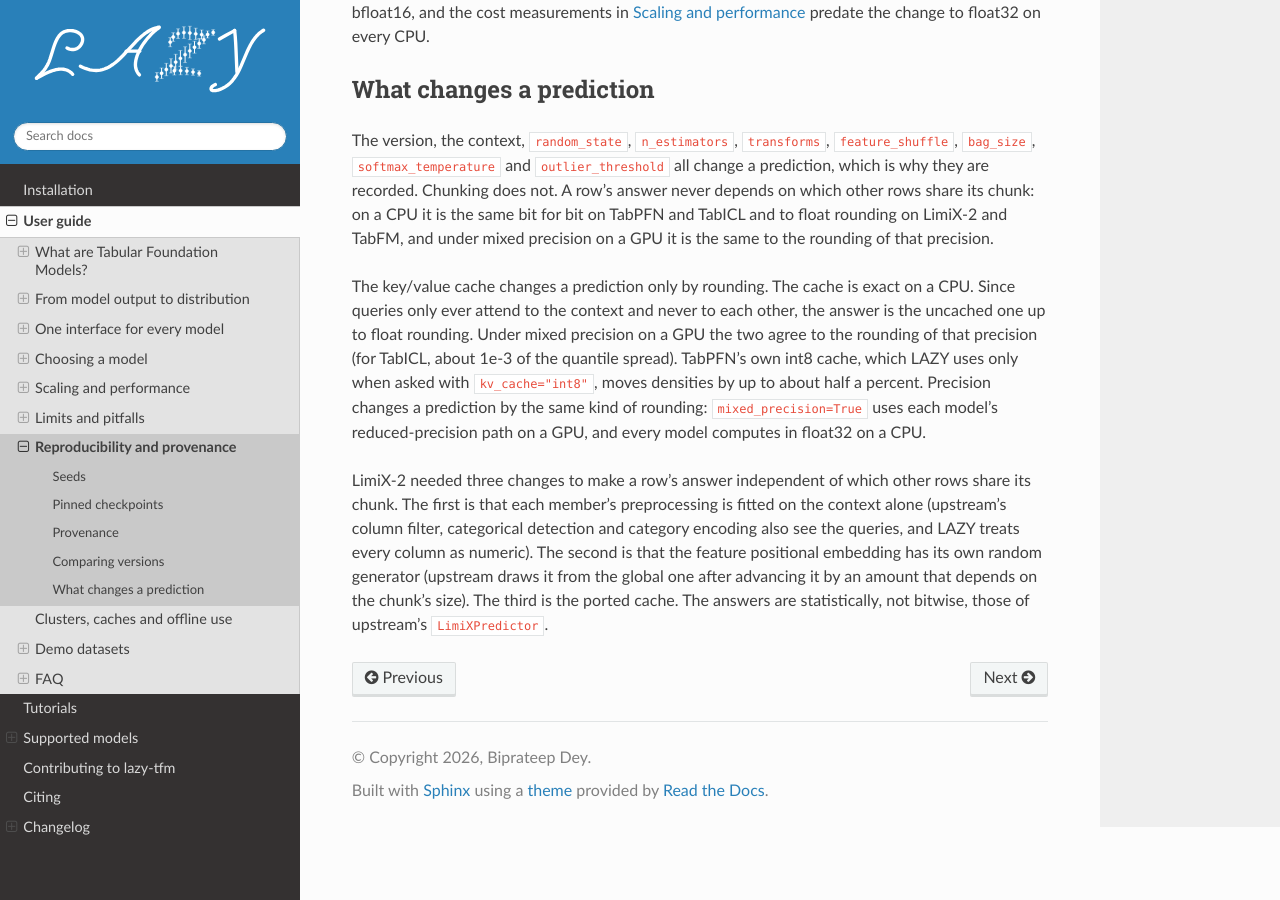
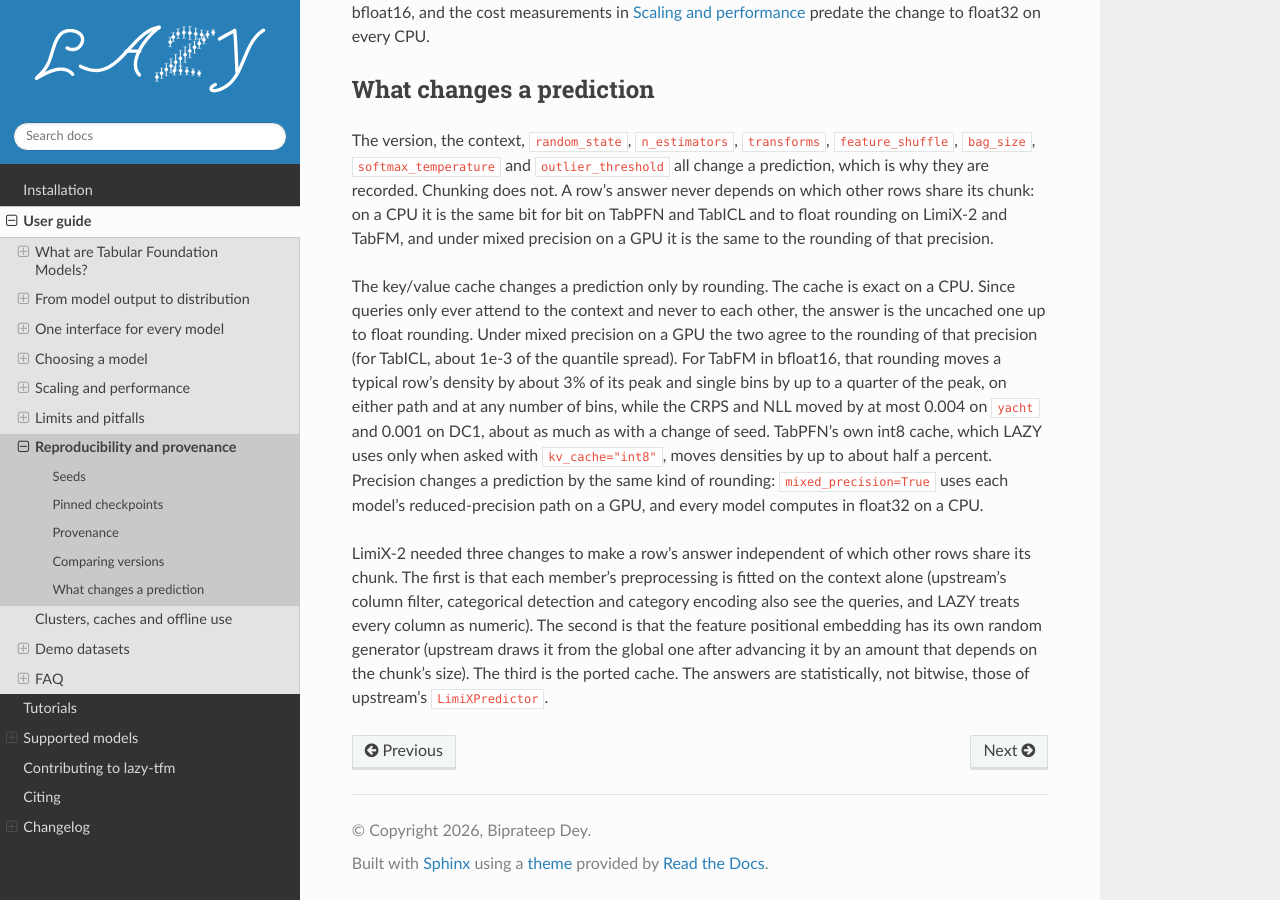
Before and after one commit to biprateep/lazy-tfm, a Sphinx documentation site: the page built from docs/guide/reproducibility.md, in a window 1280 px wide and 900 px high, scrolled down 1718 px. Built offline with Sphinx 7.4.7 and the Read the Docs theme 3.1.0, drawn with Linux system fonts in a browser that asks for light colours; pages that are not in the unit, such as notebooks, are missing from menus.

Commit message:
State TabFM's bfloat16 rounding at its measured size
Investigated at 5x5, 7x7 and 10x10 over 8 seeds: every bfloat16 path
on CUDA (whole, chunked, cached) sits 0.04-0.28 of the peak density from
float32, from activation rounding spread through the network rather than
any one stage or accumulation of ours, and the paths differ from each
other by as much; float32 paths agree to 4e-5. CRPS and NLL move by less
than the scatter between seeds. The docs now give these bounds instead
of "a few percent"; mixed_precision=False gives float32 at about twice
the time.

Co-Authored-By: Claude Opus 5.5 <noreply@anthropic.com>

```diff
--- a/docs/guide/reproducibility.md
+++ b/docs/guide/reproducibility.md
@@ -91,7 +91,11 @@ The key/value cache changes a prediction only by rounding. The cache is exact
 on a CPU. Since queries only ever attend to the context and never to each
 other, the answer is the uncached one up to float rounding. Under mixed
 precision on a GPU the two agree to the rounding of that precision (for
-TabICL, about 1e-3 of the quantile spread). TabPFN's own int8 cache, which
+TabICL, about 1e-3 of the quantile spread). For TabFM in bfloat16, that
+rounding moves a typical row's density by about 3% of its peak and single bins
+by up to a quarter of the peak, on either path and at any number of bins,
+while the CRPS and NLL moved by at most 0.004 on `yacht` and 0.001 on DC1,
+about as much as with a change of seed. TabPFN's own int8 cache, which
 LAZY uses only when asked with `kv_cache="int8"`, moves densities by up to
 about half a percent. Precision changes a prediction by the same kind of
 rounding: `mixed_precision=True` uses each model's reduced-precision path on a
```
Also changed, not shown: CHANGELOG.md (+5 -0 lines), 1 other file.
